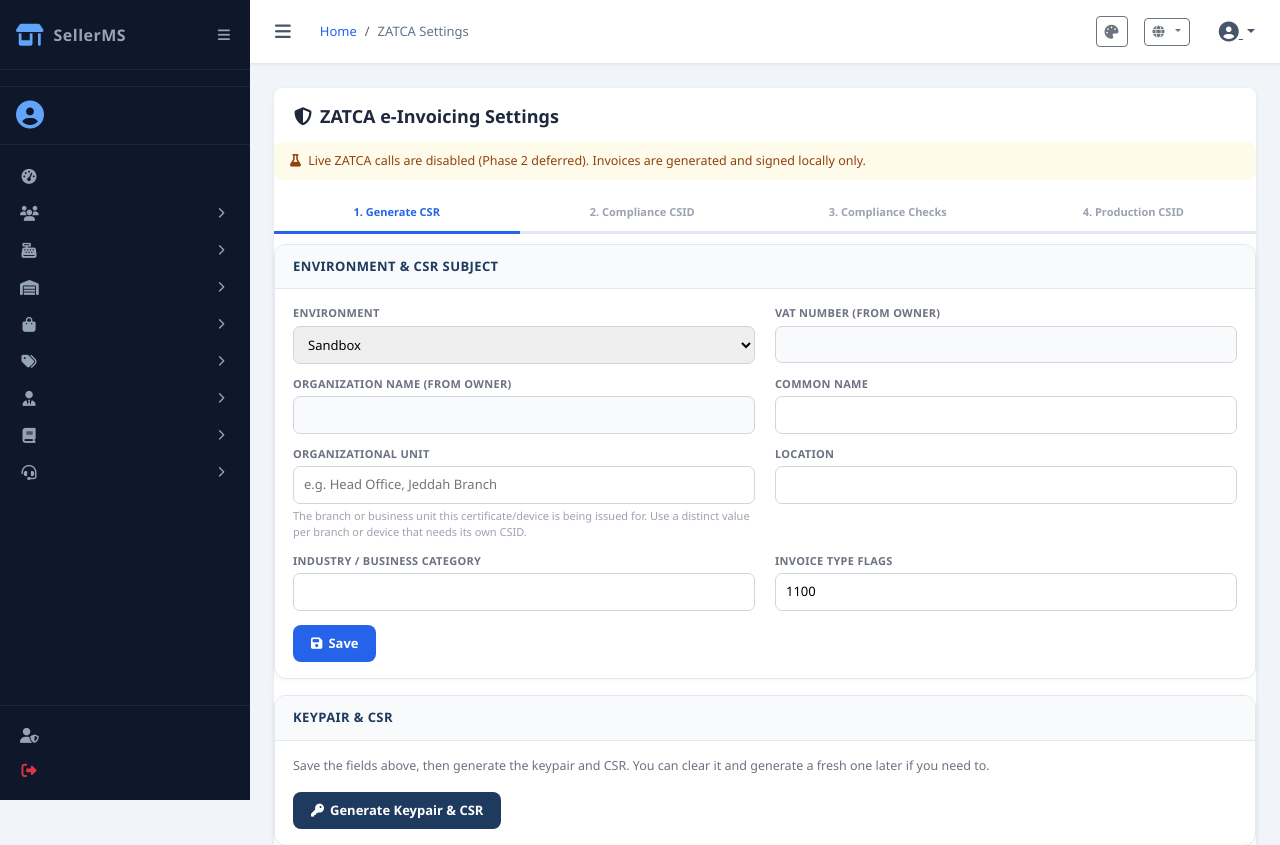
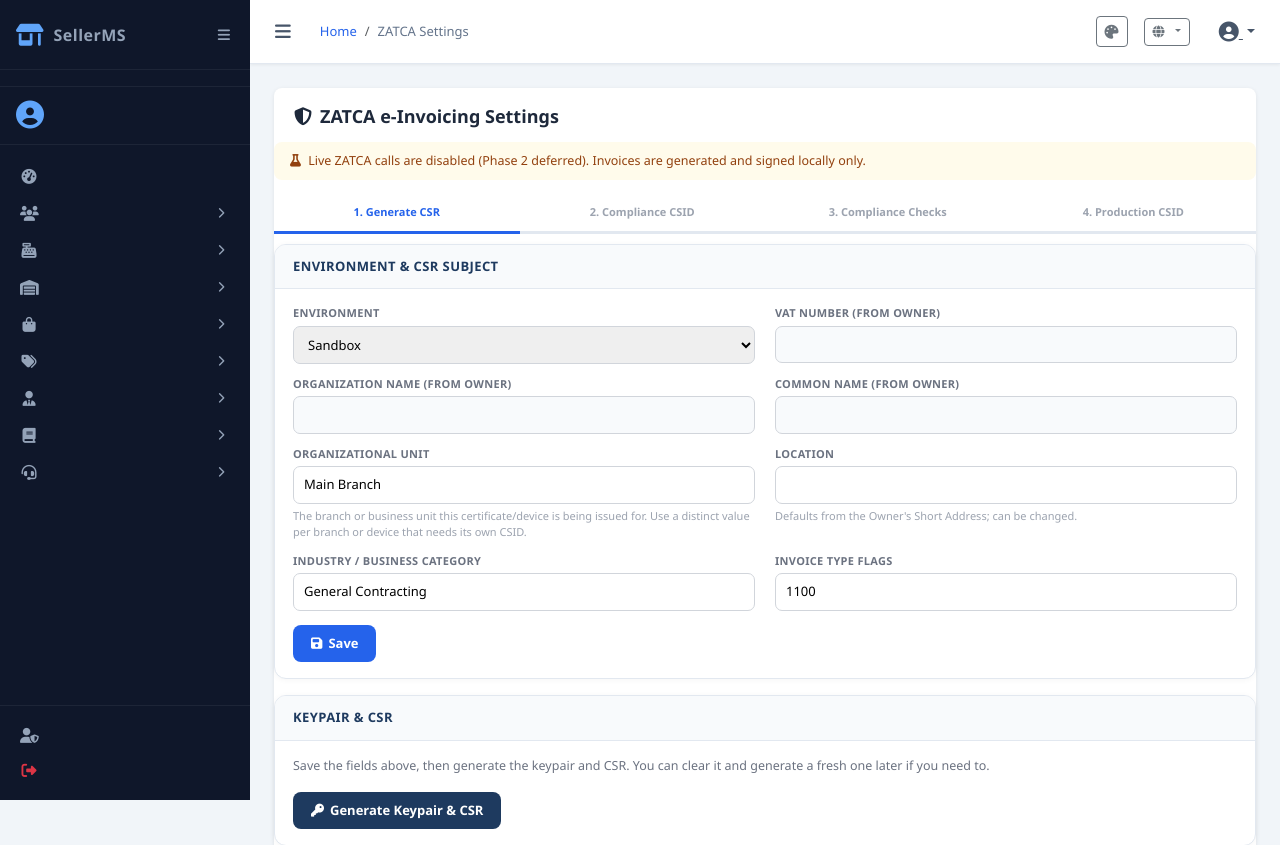
Before and after one commit to saliasim76/SellerMs, a Python web app: template templates/zatca/settings.html in a window 1280 px wide. Shown: the top 845 px of the page. Run offline with Jinja, Linux system fonts and the light colour scheme; the template is opened without the code that fills it, so the values that code supplies are empty; some libraries are stand-ins or nearby versions.

Commit message:
ZATCA CSR Subject: auto-fill Common Name/Org Unit/Location/Industry
- Common Name now always mirrors the Owner's Organization Name (shown
  read-only, like VAT Number/Organization Name already were) instead of
  being a separate free-text box -- matches how organization_identity/
  organization_name are already derived, never taken from the submitted
  form.
- Organizational Unit defaults to 'Main Branch', Location defaults to the
  Owner's own Short Address, and Industry/Business Category defaults to
  'General Contracting' -- all three stay fully editable; an explicit
  value from the form always overrides the default, both in what's
  displayed before the first save and in what gets stored.
- ZatcaSettings is already scoped per SaaS customer (customer_id) and
  Owner is per-tenant data, so this applies identically whether accessed
  as the main SellerMs account or as any SaaS customer's own tenant --
  no separate code path needed for either.

Co-Authored-By: Claude Sonnet 5 <noreply@anthropic.com>

```diff
--- a/templates/zatca/settings.html
+++ b/templates/zatca/settings.html
@@ -81,12 +81,12 @@ table.zs-tbl td{padding:8px 10px;border-bottom:1px solid #f1f5f9;}
           <input type="text" value="{{ owner.name if owner else '' }}" readonly>
         </div>
         <div class="zs-item">
-          <label>Common Name</label>
-          <input type="text" id="zs_common_name" value="{{ settings.csr_common_name or '' }}" {{ 'readonly' if settings.csr_pem else '' }}>
+          <label>{% if ar %}الاسم الشائع (من بيانات المالك){% else %}Common Name (from Owner){% endif %}</label>
+          <input type="text" value="{{ owner.name if owner else '' }}" readonly>
         </div>
         <div class="zs-item">
           <label>{% if ar %}الوحدة التنظيمية{% else %}Organizational Unit{% endif %}</label>
-          <input type="text" id="zs_org_unit" value="{{ settings.csr_organization_unit or '' }}" {{ 'readonly' if settings.csr_pem else '' }}
+          <input type="text" id="zs_org_unit" value="{{ settings.csr_organization_unit or 'Main Branch' }}" {{ 'readonly' if settings.csr_pem else '' }}
                  placeholder="{% if ar %}مثال: الفرع الرئيسي، فرع جدة{% else %}e.g. Head Office, Jeddah Branch{% endif %}">
           <div style="font-size:11px;color:#9ca3af;margin-top:4px;">
             {% if ar %}اسم الفرع أو وحدة العمل التي تُصدر لها هذه الشهادة. استخدم قيمة مختلفة لكل فرع/جهاز يحتاج شهادته الخاصة.{% else %}The branch or business unit this certificate/device is being issued for. Use a distinct value per branch or device that needs its own CSID.{% endif %}
@@ -94,11 +94,14 @@ table.zs-tbl td{padding:8px 10px;border-bottom:1px solid #f1f5f9;}
         </div>
         <div class="zs-item">
           <label>{% if ar %}الموقع{% else %}Location{% endif %}</label>
-          <input type="text" id="zs_location" value="{{ settings.csr_location or '' }}" {{ 'readonly' if settings.csr_pem else '' }}>
+          <input type="text" id="zs_location" value="{{ settings.csr_location or (owner.short_address if owner else '') or '' }}" {{ 'readonly' if settings.csr_pem else '' }}>
+          <div style="font-size:11px;color:#9ca3af;margin-top:4px;">
+            {% if ar %}يُعبَّأ تلقائياً من العنوان المختصر لبيانات المالك، ويمكن تغييره.{% else %}Defaults from the Owner's Short Address; can be changed.{% endif %}
+          </div>
         </div>
         <div class="zs-item">
           <label>{% if ar %}النشاط{% else %}Industry / Business Category{% endif %}</label>
-          <input type="text" id="zs_industry" value="{{ settings.csr_industry or '' }}" {{ 'readonly' if settings.csr_pem else '' }}>
+          <input type="text" id="zs_industry" value="{{ settings.csr_industry or 'General Contracting' }}" {{ 'readonly' if settings.csr_pem else '' }}>
         </div>
         <div class="zs-item">
           <label>Invoice Type Flags</label>
@@ -319,7 +322,6 @@ function saveEnvironment() {
   const fd = new FormData();
   fd.set('csrf_token', CSRF);
   fd.set('environment', document.getElementById('zs_environment').value);
-  fd.set('csr_common_name', document.getElementById('zs_common_name').value);
   fd.set('csr_organization_unit', document.getElementById('zs_org_unit').value);
   fd.set('csr_location', document.getElementById('zs_location').value);
   fd.set('csr_industry', document.getElementById('zs_industry').value);
```
Also changed, not shown: database/routes/zatca.py (+11 -4 lines).
